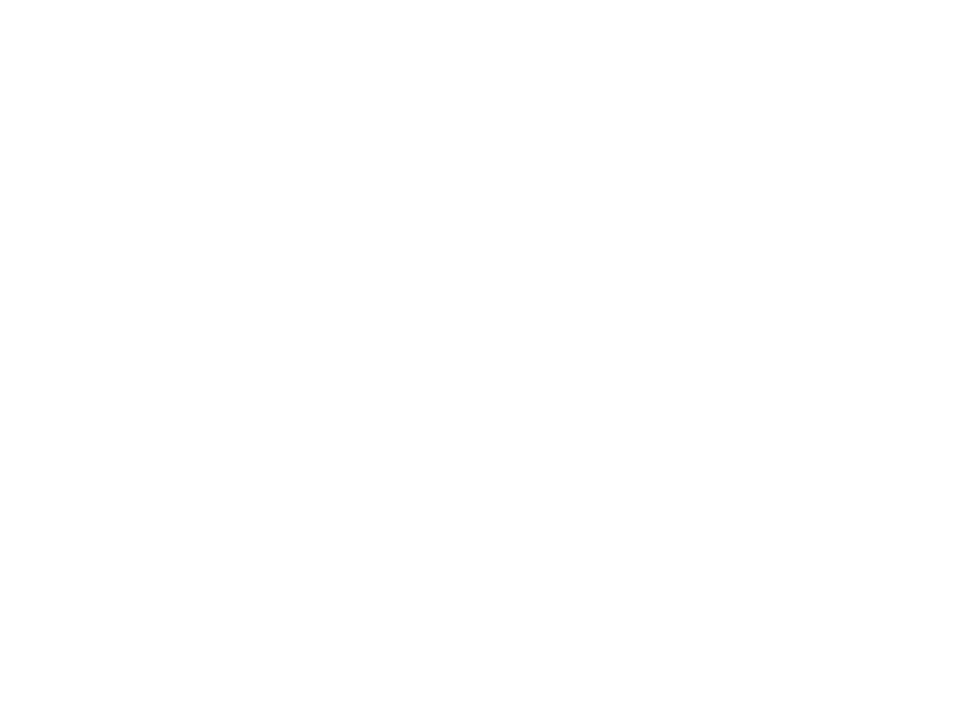
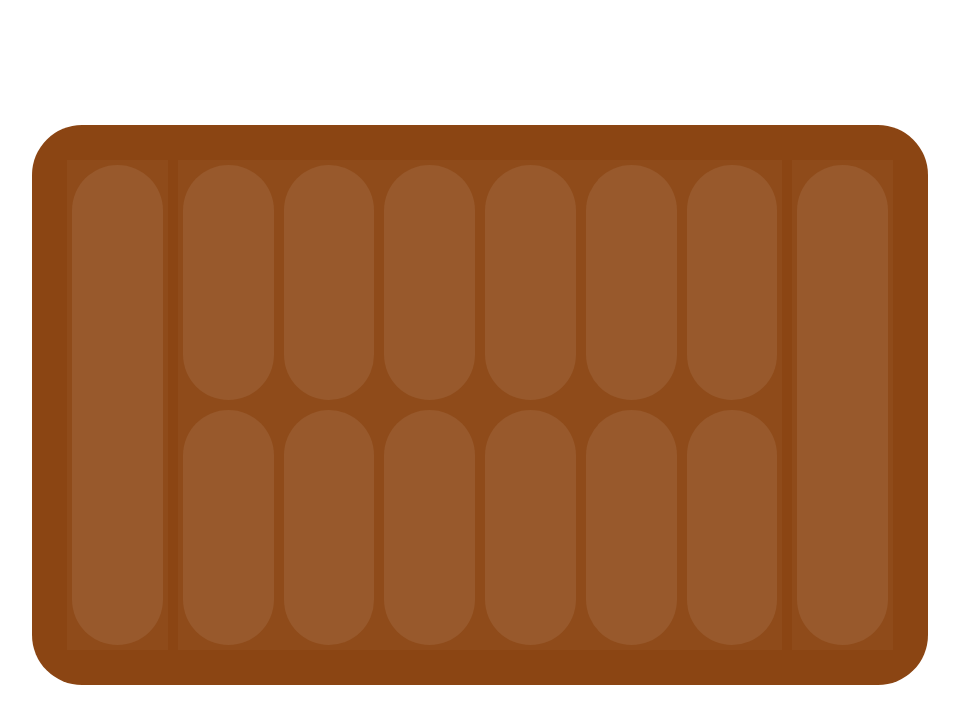
Before and after one commit to tsoriLache/4in-a-row, a plain HTML site: page src/index.html in a window 1280 px wide. Shown: the whole page, without its empty margins (165-1124 px from the left). Drawn offline with nearby package versions, Linux system fonts and the light colour scheme.

Commit message:
created board
thanks to codepen

```diff
--- a/src/index.html
+++ b/src/index.html
@@ -5,10 +5,38 @@
     <meta http-equiv="X-UA-Compatible" content="IE=edge">
     <meta name="viewport" content="width=device-width, initial-scale=1.0">
     <link rel="stylesheet" href="./styles.css">
+    <link href="https://cdn.jsdelivr.net/npm/bootstrap@5.1.3/dist/css/bootstrap.min.css" rel="stylesheet" integrity="sha384-1BmE4kWBq78iYhFldvKuhfTAU6auU8tT94WrHftjDbrCEXSU1oBoqyl2QvZ6jIW3" crossorigin="anonymous">
     <title>Document</title>
 </head>
 <body>
-    <main id="root"></main>
+    <main id="board" >
+        <div class="board">
+            <div class="section endsection">
+                <div class="pot" id="mb"></div>
+            </div>
+            <div class="section midsection">
+              <div class="midrow topmid">
+                <div class="pot" id="pt1"></div>
+                <div class="pot" id="pt2"></div>
+                <div class="pot" id="pt3"></div>
+                <div class="pot" id="pt4"></div>
+                <div class="pot" id="pt5"></div>
+                <div class="pot" id="pt6"></div>
+              </div>
+              <div class="midrow botmid">
+                <div class="pot" id="pb6"></div>
+                <div class="pot" id="pb5"></div>
+                <div class="pot" id="pb4"></div>
+                <div class="pot" id="pb3"></div>
+                <div class="pot" id="pb2"></div>
+                <div class="pot" id="pb1"></div>
+              </div>
+            </div>
+            <div class="section endsection">
+                <div class="pot" id="mt"></div>
+            </div>
+          </div>
+    </main>
     <script src="./index.js"></script>
 </body>
 </html>
--- a/src/styles.css
+++ b/src/styles.css
@@ -0,0 +1,56 @@
+html,
+body {
+  height: 100%;
+  width: 100%;
+  margin: 5px;
+  display: flex;
+  flex-direction: column;
+  justify-content: center;
+  align-items: center;
+}
+
+.board {
+  display: flex;
+  justify-self: center;
+  background-color: SaddleBrown;
+  height: 70vh;
+  width: 70vw;
+  border-radius: 50px;
+  padding: 30px;
+}
+
+.section {
+  background-color: rgba(255, 255, 255, 0.03);
+  margin: 5px;
+}
+
+.endsection {
+  display: flex;
+  flex-grow: 1;
+}
+
+.midsection {
+  display: flex;
+  flex-direction: column;
+  flex-grow: 6;
+}
+
+.midrow {
+  display: flex;
+  flex-grow: 1;
+}
+
+.pot {
+  position: relative;
+  background-color: rgba(255, 255, 255, 0.08);
+  flex-grow: 1;
+  margin: 5px;
+  border-radius: 50px;
+}
+
+.bead {
+  position: absolute;
+  border-radius: 50%;
+  width: 25px;
+  height: 25px;
+}
```
